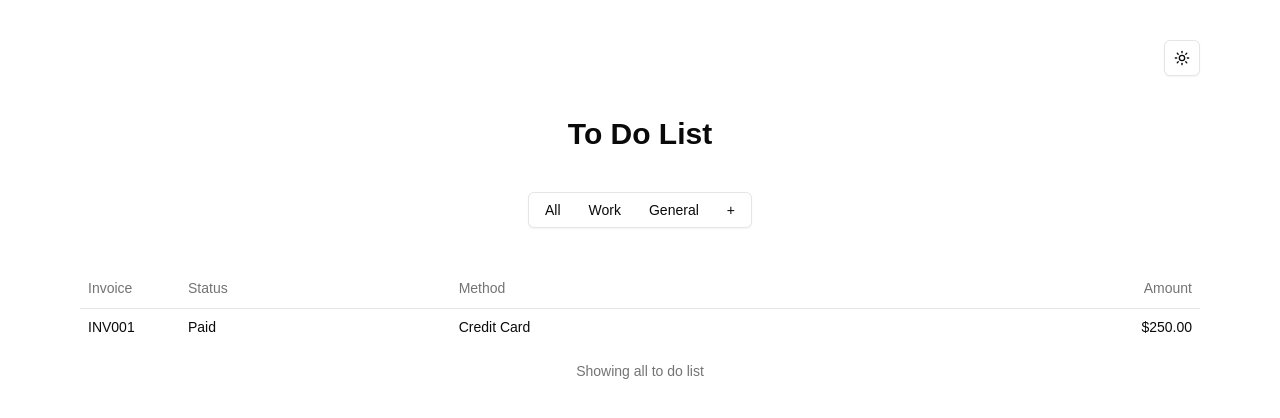
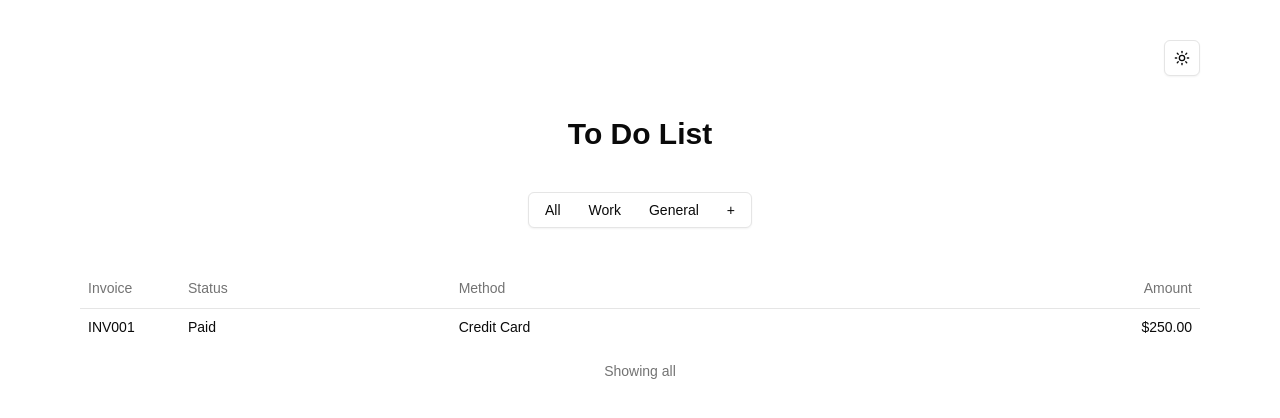
Before and after one commit to claudiecodes/To-Do-App-using-Next.js, a Next.js app: page / in a window 1280 px wide. Shown: the top 418 px of the page. Built offline with nearby package versions, Linux system fonts and the light colour scheme.

Commit message:
fix: table component

```diff
--- a/src/components/TableComp.tsx
+++ b/src/components/TableComp.tsx
@@ -23,7 +23,7 @@ export default function TableComp() {
   return (
     <>
       <Table>
-        <TableCaption>Showing all to do list</TableCaption>
+        <TableCaption>Showing all</TableCaption>
         <TableHeader>
           <TableRow>
             <TableHead className="w-[100px]">Invoice</TableHead>
```
